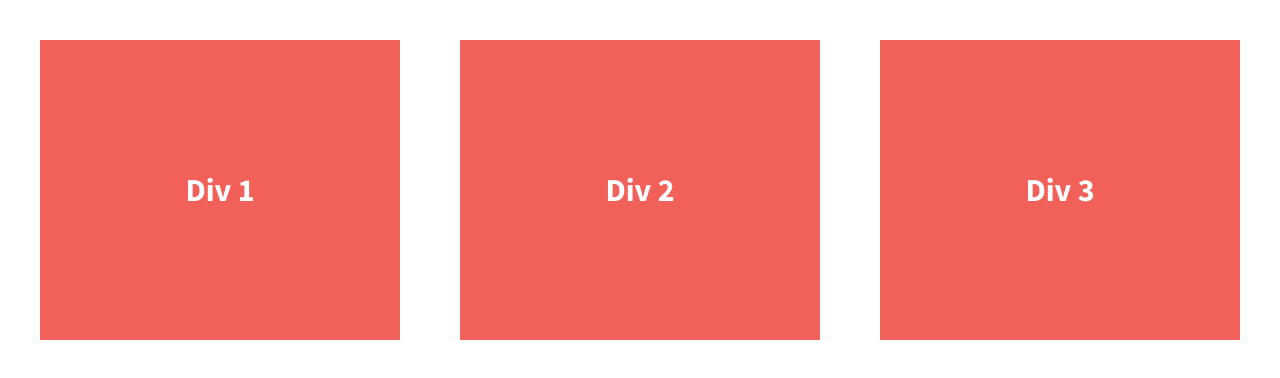
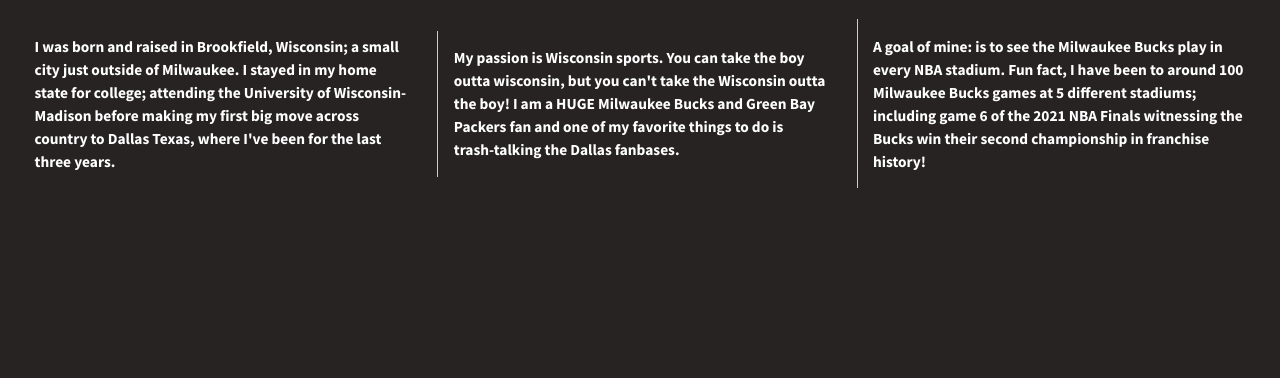
Before and after one commit to Collin-cr8/206-divs-flexbox, a plain HTML site: page index.html in a window 1280 px wide. Drawn offline with nearby package versions, Linux system fonts and the light colour scheme.

Commit message:
Added div content and borders

```diff
--- a/css/main.css
+++ b/css/main.css
@@ -97,22 +97,25 @@
 
 
 html {
-  background-color: #fff;
+  background-color: rgb(39, 35, 35);
   height: 100%;
+  width: 100%;
 }
 
 body {
   font-family: 'Source Sans Pro', sans-serif;
   padding: 2em;
-  font-size: 1.25em;
-  height: 100%;
+  font-size: 0.6em;
+  height: 30%;
 }
 
 .wrapper {
   /*add display:flex and set justify-content to space-between*/
   font-weight: 700;
   display: flex;
+  flex-flow: row wrap;
   justify-content: space-between;
+  align-items: center;
 }
 
 .div-1, .div-2, .div-3 {
@@ -120,15 +123,21 @@
   color: #fff;
   line-height: 1.5em;
   font-size: 1.6em;
-  background-color: #f16059;
-  height: 300px;
+  background-color: rgb(39, 35, 35);
+  height: auto;
   display: flex;
   justify-content: center;
   width: 30%;
   align-items: center;
+  padding: 1em;
 }
 
-
+.div-2 {
+    border-left: 0.0875em solid #ccc;
+}
+.div-3 {
+    border-left: 0.0875em solid #ccc;
+}
 
 
 /* ==========================================================================
--- a/index.html
+++ b/index.html
@@ -3,7 +3,7 @@
     <head>
         <meta charset="utf-8">
         <meta http-equiv="x-ua-compatible" content="ie=edge">
-        <title>Make me into a grid!</title>
+        <title>A little about me!</title>
         <meta name="description" content="">
         <meta name="viewport" content="width=device-width, initial-scale=1">
 
@@ -23,13 +23,16 @@
 
         <section class="wrapper">
             <div class="div-1">
-                Div 1
+                I was born and raised in Brookfield, Wisconsin; a small city just outside of Milwaukee. I stayed in my home state for college; attending the University of Wisconsin-Madison
+                before making my first big move across country to Dallas Texas, where I've been for the last three years.
             </div>
             <div class="div-2">
-                Div 2
+                My passion is Wisconsin sports. You can take the boy outta wisconsin, but you can't take the Wisconsin outta the boy! I am a HUGE Milwaukee Bucks and
+                Green Bay Packers fan and one of my favorite things to do is trash-talking the Dallas fanbases.
             </div>
             <div class="div-3">
-                Div 3
+                A goal of mine: is to see the Milwaukee Bucks play in every NBA stadium. Fun fact, I have been to around 100 Milwaukee Bucks games at 5 different stadiums;
+                including game 6 of the 2021 NBA Finals witnessing the Bucks win their second championship in franchise history!
             </div>
         </section>
 
```
